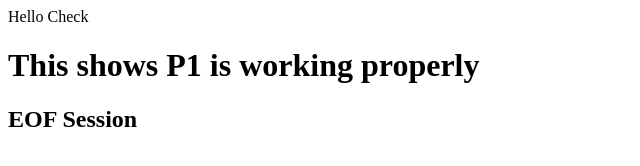
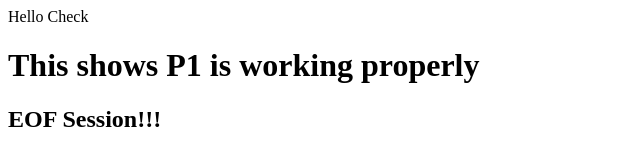
Before and after one commit to venkateshprageeth/Jenkins-CI-CD, a plain HTML site: page index.html in a window 1280 px wide. Shown: the full height of the page, 0-640 px from the left. Drawn offline with Linux system fonts and the light colour scheme.

Commit message:
Checking

```diff
--- a/index.html
+++ b/index.html
@@ -1,3 +1,3 @@
 Hello Check
 <h1> This shows P1 is working properly </h1>
-<h2> EOF Session </h2>
+<h2> EOF Session!!! </h2>
```
